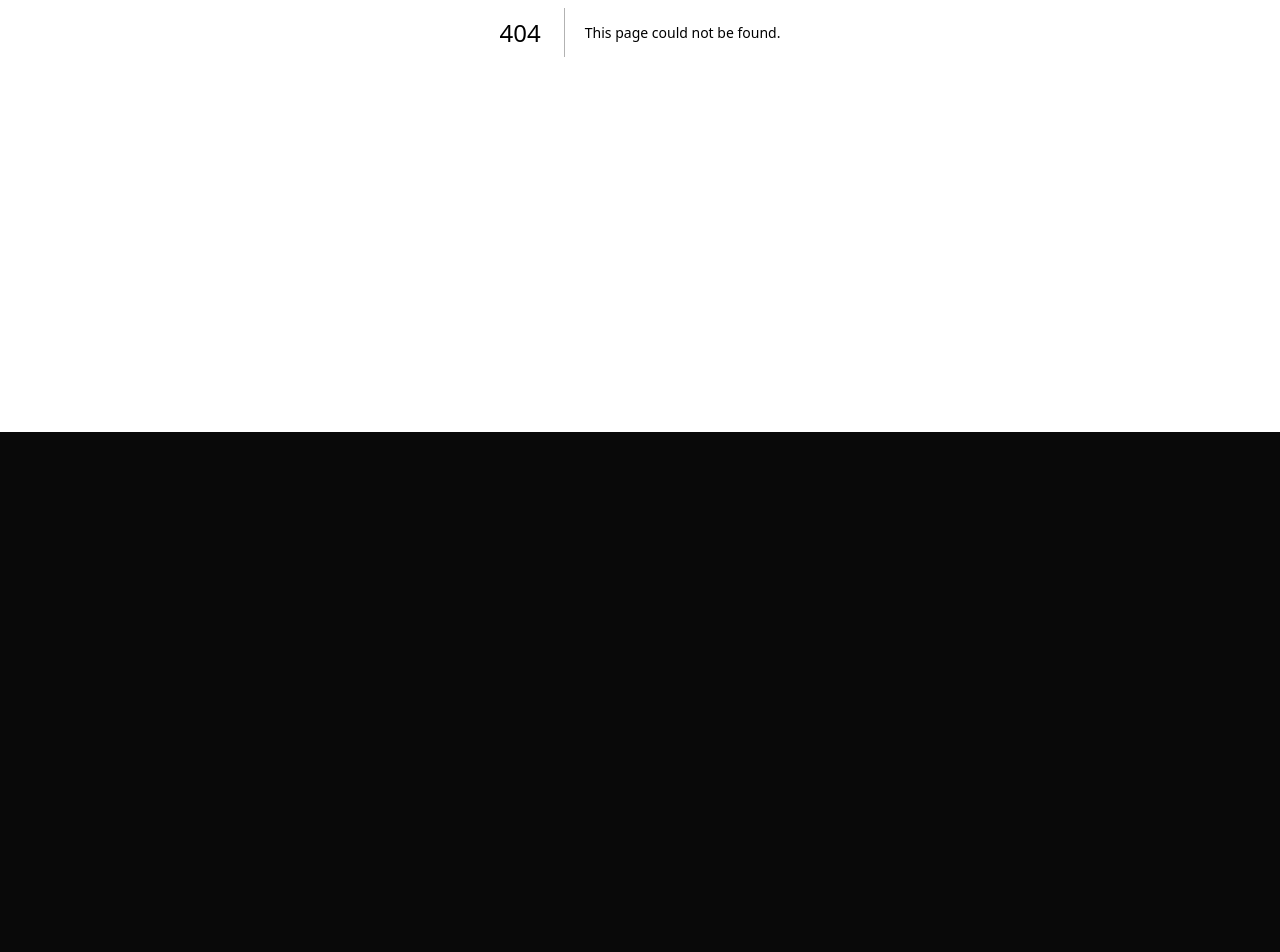
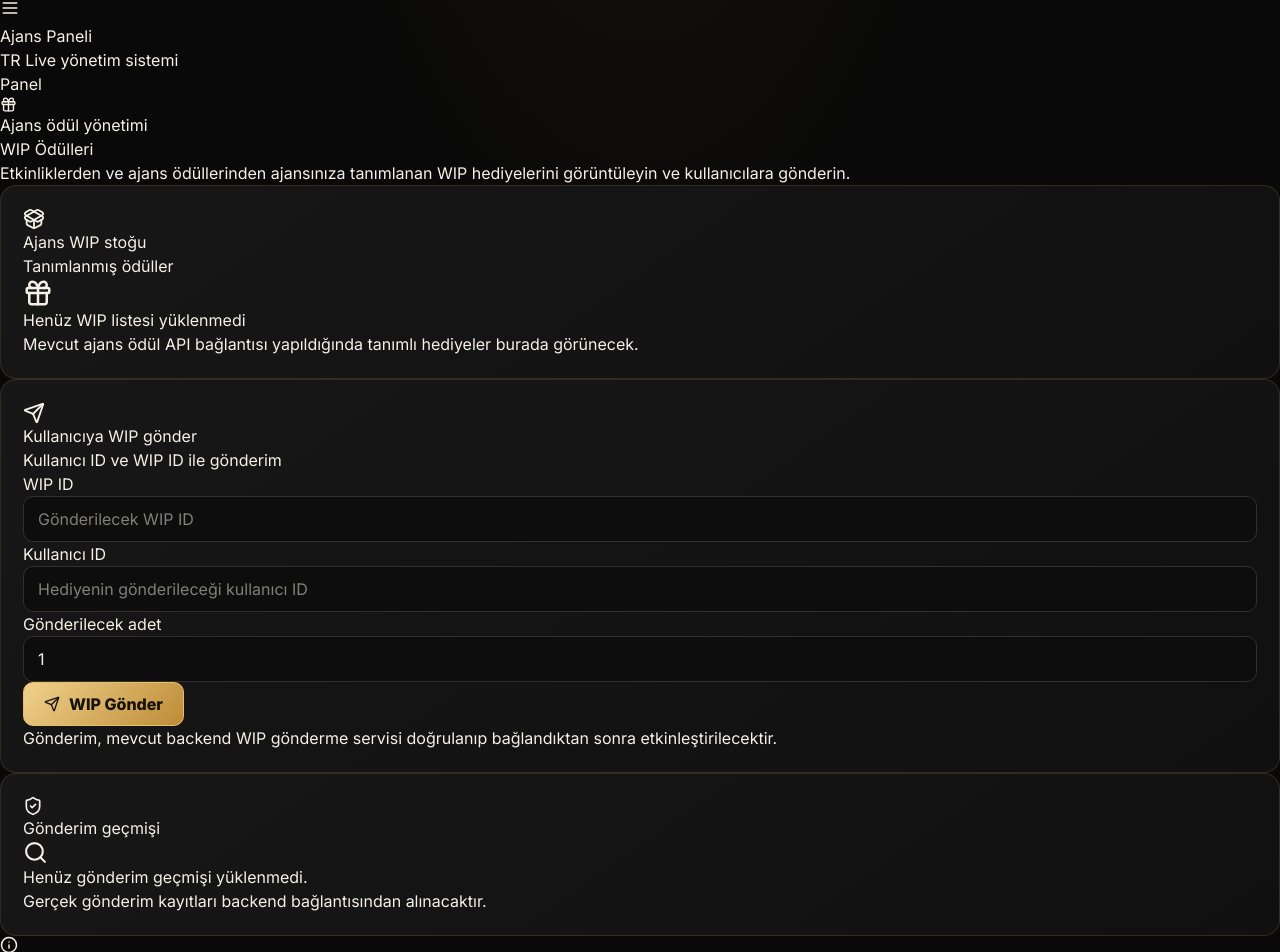
Before and after one commit to Trlive/Trlive-Web, a Next.js app: page /agency/wip in a window 1280 px wide. Before the commit this address had no page. Shown: the part 368-1320 px from the top of the page. Before the commit the page ends 800 px from the top, so only its background shows below. Built offline with nearby package versions, Linux system fonts and the light colour scheme.

Commit message:
Implement Agency WIP page with award management
This component allows users to view and send WIP awards associated with their agency. It includes a form for submitting WIP IDs and user IDs, and displays sections for WIP stock and sending history.

```diff
--- /dev/null
+++ b/src/app/agency/wip/page.tsx
@@ -0,0 +1,167 @@
+
+"use client";
+
+import { useState } from "react";
+import {
+  Gift,
+  Search,
+  Send,
+  ShieldCheck,
+  PackageOpen,
+  Info,
+} from "lucide-react";
+import PanelShell from "@/components/panel-shell";
+
+export default function AgencyWipPage() {
+  const [wipId, setWipId] = useState("");
+  const [userId, setUserId] = useState("");
+  const [quantity, setQuantity] = useState("1");
+
+  return (
+    <PanelShell panel="agency">
+      <div className="space-y-6">
+        <div>
+          <div className="flex items-center gap-2 text-sm text-amber-400">
+            <Gift size={17} />
+            Ajans ödül yönetimi
+          </div>
+          <h1 className="mt-2 text-2xl font-bold text-white">
+            WIP Ödülleri
+          </h1>
+          <p className="mt-2 text-sm text-zinc-400">
+            Etkinliklerden ve ajans ödüllerinden ajansınıza tanımlanan
+            WIP hediyelerini görüntüleyin ve kullanıcılara gönderin.
+          </p>
+        </div>
+
+        <div className="grid gap-4 md:grid-cols-2">
+          <section className="panel-card rounded-xl p-5">
+            <div className="flex items-center gap-3">
+              <PackageOpen className="text-amber-400" size={22} />
+              <div>
+                <h2 className="font-semibold text-white">
+                  Ajans WIP stoğu
+                </h2>
+                <p className="text-xs text-zinc-400">
+                  Tanımlanmış ödüller
+                </p>
+              </div>
+            </div>
+
+            <div className="mt-5 rounded-lg border border-dashed border-zinc-700 p-6 text-center">
+              <Gift className="mx-auto text-zinc-500" size={30} />
+              <p className="mt-3 text-sm font-medium text-zinc-300">
+                Henüz WIP listesi yüklenmedi
+              </p>
+              <p className="mt-1 text-xs text-zinc-500">
+                Mevcut ajans ödül API bağlantısı yapıldığında
+                tanımlı hediyeler burada görünecek.
+              </p>
+            </div>
+          </section>
+
+          <section className="panel-card rounded-xl p-5">
+            <div className="flex items-center gap-3">
+              <Send className="text-amber-400" size={22} />
+              <div>
+                <h2 className="font-semibold text-white">
+                  Kullanıcıya WIP gönder
+                </h2>
+                <p className="text-xs text-zinc-400">
+                  Kullanıcı ID ve WIP ID ile gönderim
+                </p>
+              </div>
+            </div>
+
+            <form
+              className="mt-5 space-y-4"
+              onSubmit={(event) => event.preventDefault()}
+            >
+              <div>
+                <label className="mb-2 block text-sm text-zinc-300">
+                  WIP ID
+                </label>
+                <input
+                  className="form-input w-full"
+                  value={wipId}
+                  onChange={(event) => setWipId(event.target.value)}
+                  placeholder="Gönderilecek WIP ID"
+                  inputMode="numeric"
+                />
+              </div>
+
+              <div>
+                <label className="mb-2 block text-sm text-zinc-300">
+                  Kullanıcı ID
+                </label>
+                <input
+                  className="form-input w-full"
+                  value={userId}
+                  onChange={(event) => setUserId(event.target.value)}
+                  placeholder="Hediyenin gönderileceği kullanıcı ID"
+                  inputMode="numeric"
+                />
+              </div>
+
+              <div>
+                <label className="mb-2 block text-sm text-zinc-300">
+                  Gönderilecek adet
+                </label>
+                <input
+                  className="form-input w-full"
+                  type="number"
+                  min="1"
+                  step="1"
+                  value={quantity}
+                  onChange={(event) => setQuantity(event.target.value)}
+                />
+              </div>
+
+              <button
+                type="button"
+                disabled
+                className="gold-button flex w-full cursor-not-allowed items-center justify-center gap-2 opacity-50"
+              >
+                <Send size={16} />
+                WIP Gönder
+              </button>
+
+              <p className="text-xs text-zinc-500">
+                Gönderim, mevcut backend WIP gönderme servisi
+                doğrulanıp bağlandıktan sonra etkinleştirilecektir.
+              </p>
+            </form>
+          </section>
+        </div>
+
+        <section className="panel-card rounded-xl p-5">
+          <div className="flex items-center gap-2">
+            <ShieldCheck className="text-amber-400" size={20} />
+            <h2 className="font-semibold text-white">
+              Gönderim geçmişi
+            </h2>
+          </div>
+          <div className="mt-4 rounded-lg border border-dashed border-zinc-700 p-5 text-center">
+            <Search className="mx-auto text-zinc-500" size={25} />
+            <p className="mt-2 text-sm text-zinc-400">
+              Henüz gönderim geçmişi yüklenmedi.
+            </p>
+            <p className="mt-1 text-xs text-zinc-500">
+              Gerçek gönderim kayıtları backend bağlantısından
+              alınacaktır.
+            </p>
+          </div>
+        </section>
+
+        <div className="flex gap-3 rounded-xl border border-amber-500/20 bg-amber-500/5 p-4">
+          <Info className="mt-0.5 shrink-0 text-amber-400" size={18} />
+          <p className="text-xs leading-6 text-zinc-400">
+            Ajans yalnızca kendisine tanımlanan ödülleri
+            gönderebilmelidir. WIP stoğu, gönderim yetkisi ve
+            işlem geçmişi sunucu tarafında kontrol edilmelidir.
+          </p>
+        </div>
+      </div>
+    </PanelShell>
+  );
+}
```
